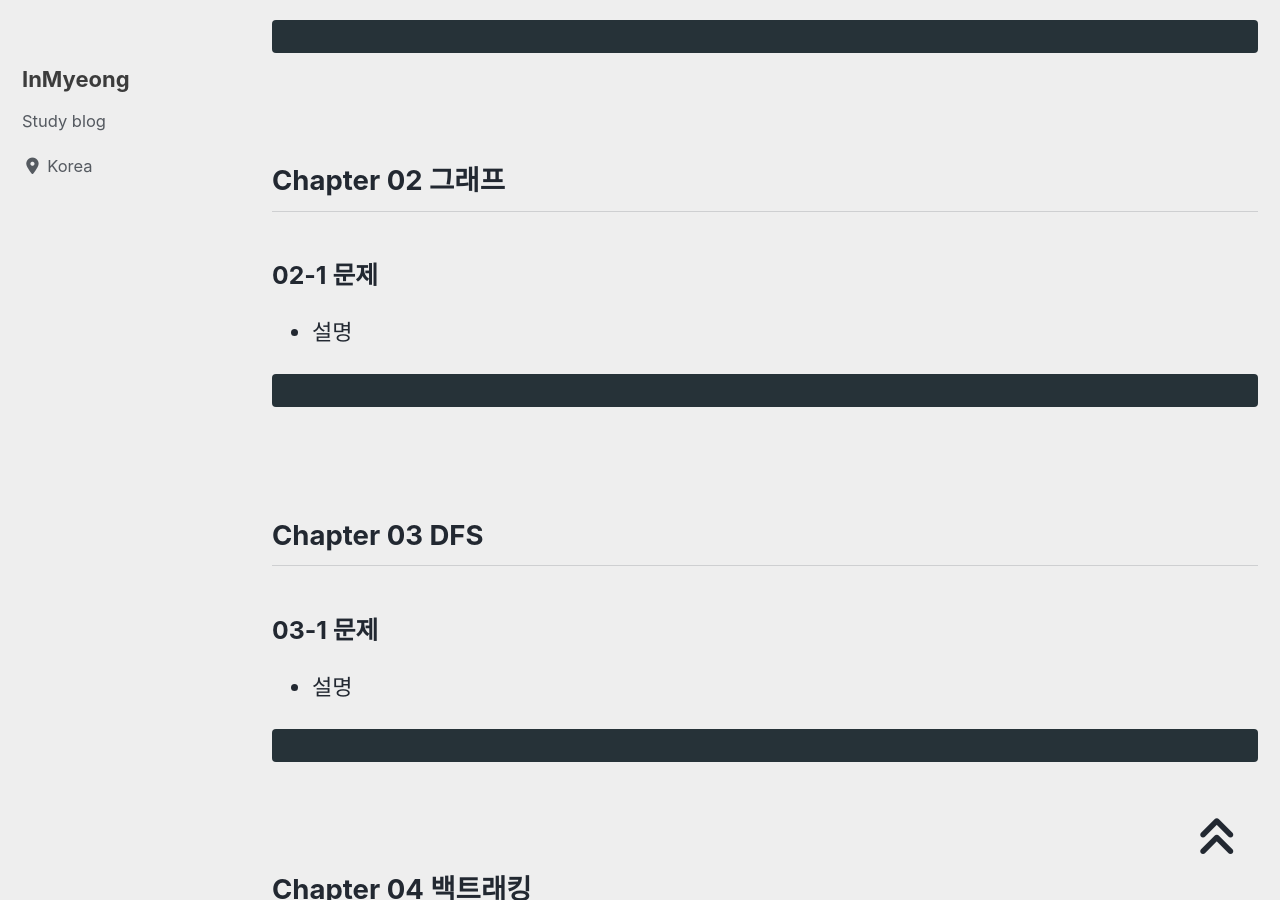
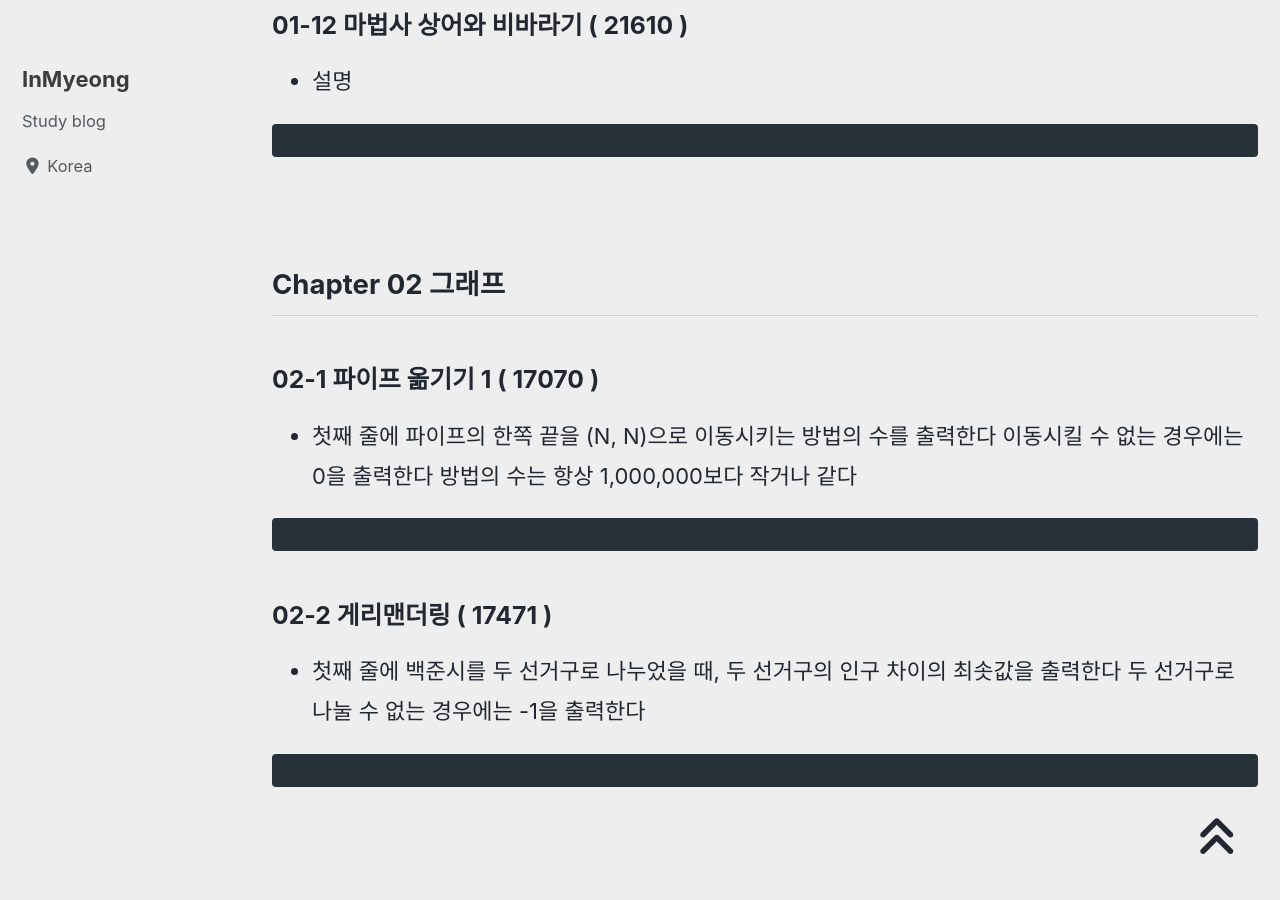
Before and after one commit to devMyeong/devMyeong.github.io, a Jekyll site: the page built from _posts/codingTest/2023-05-01-삼성기출.md, in a window 1280 px wide and 900 px high, scrolled down 34883 px. Built offline with Jekyll 4.4.1, drawn with Linux system fonts in a browser that asks for light colours; cached includes are drawn as plain includes; nearby versions of some CDN libraries; some web fonts are replaced; comment, search, counter and statistics services are not loaded; some of the changed text lies outside the part shown.

Commit message:
Chore : 수정

````diff
--- a/_posts/codingTest/2023-05-01-삼성기출.md
+++ b/_posts/codingTest/2023-05-01-삼성기출.md
@@ -1144,8 +1144,14 @@ int main()
 
 ## Chapter 02 그래프
 
-### 02-1 문제
-- 설명
+### 02-1 파이프 옮기기 1 ( 17070 )
+- 첫째 줄에 파이프의 한쪽 끝을 (N, N)으로 이동시키는 방법의 수를 출력한다 이동시킬 수 없는 경우에는 0을 출력한다 방법의 수는 항상 1,000,000보다 작거나 같다
+
+```cpp
+```
+
+### 02-2 게리맨더링 ( 17471 )
+- 첫째 줄에 백준시를 두 선거구로 나누었을 때, 두 선거구의 인구 차이의 최솟값을 출력한다 두 선거구로 나눌 수 없는 경우에는 -1을 출력한다
 
 ```cpp
 ```
@@ -1576,6 +1582,18 @@ int main(void)
 }
 ```
 
+### 06-4 야구 ( 17281 )
+- 아인타팀이 얻을 수 있는 최대 점수를 출력한다
+
+```cpp
+```
+
+### 06-5 배열 돌리기 4 ( 17406 )
+- 배열 A의 값의 최솟값을 출력한다
+
+```cpp
+```
+
 <br>
 
 ## Chapter 07 DP
````
